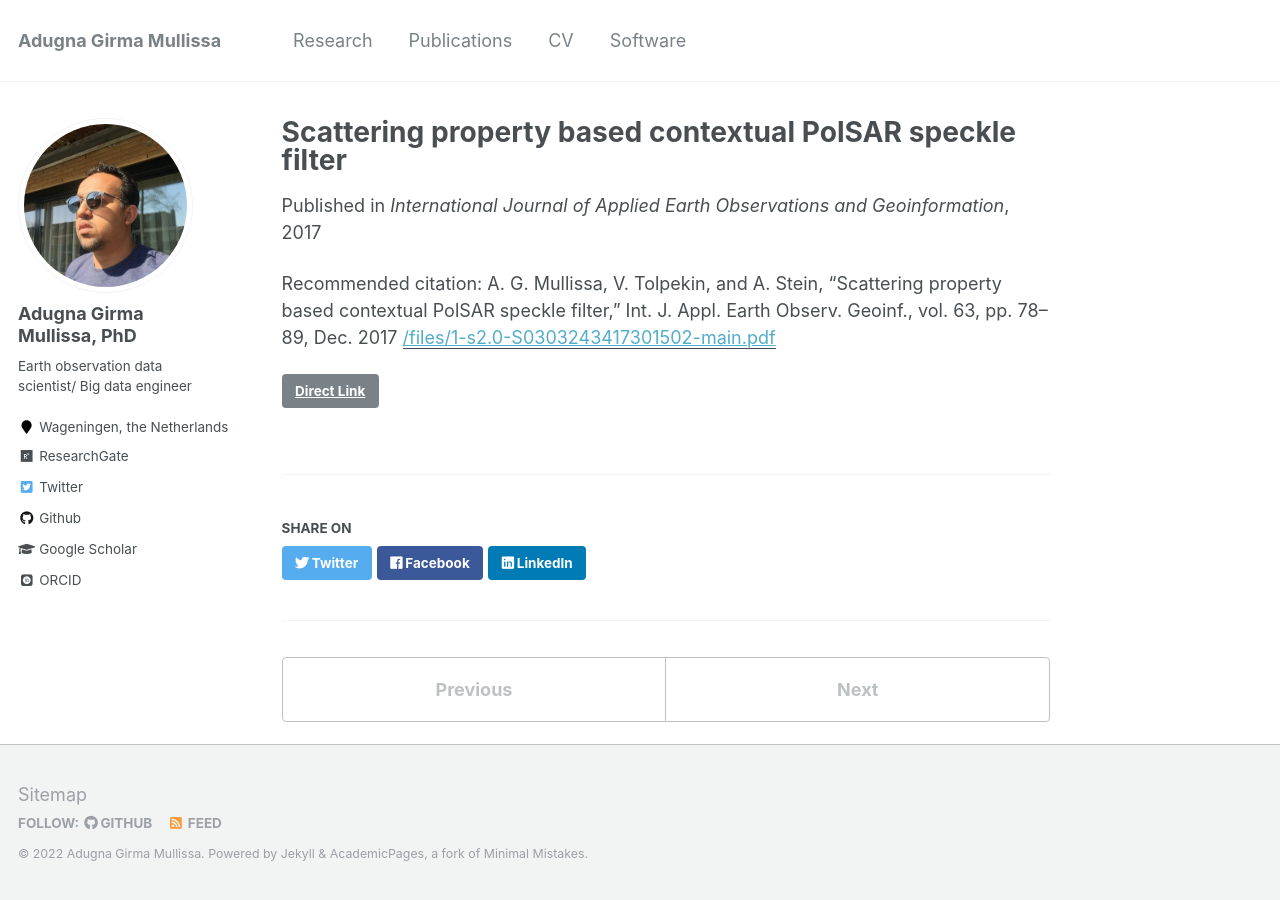
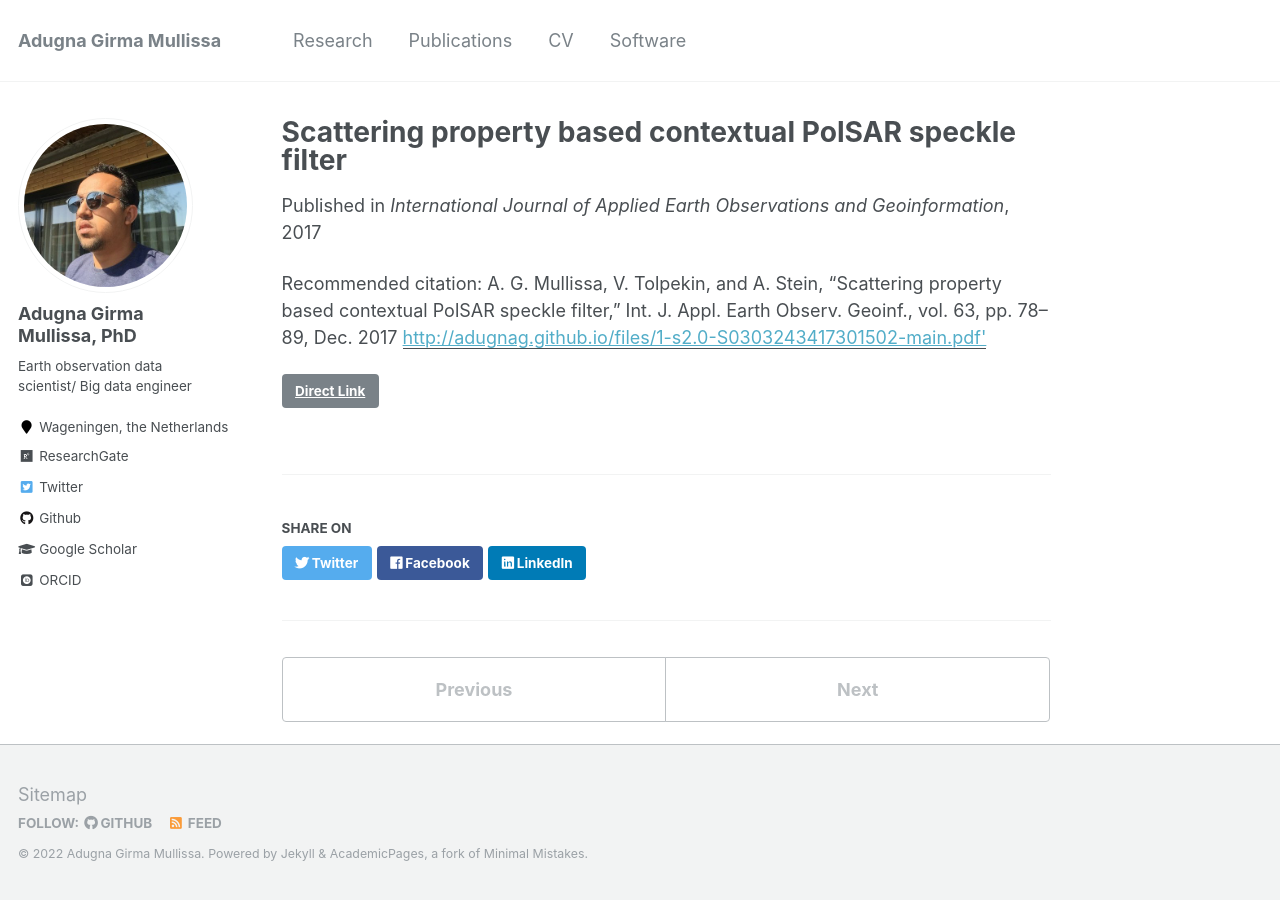
Before and after one commit to adugnag/adugnag.github.io, a Jekyll site: the page built from _publications/paper9.md, in a window 1280 px wide. Built offline with Jekyll 4.4.1, drawn with Linux system fonts in a browser that asks for light colours; some web fonts are replaced; part of the change alters nothing that is shown.

Commit message:
Update paper9.md

```diff
--- a/_publications/paper9.md
+++ b/_publications/paper9.md
@@ -5,7 +5,7 @@ permalink: /publication/paper8
 excerpt: ''
 date: 2017-08-26
 venue: 'International Journal of Applied Earth Observations and Geoinformation'
-paperurl: '/files/1-s2.0-S0303243417301502-main.pdf'
+paperurl: http://adugnag.github.io/files/1-s2.0-S0303243417301502-main.pdf'
 link: 'http://dx.doi.org/10.1016/j.jag.2017.07.011'
 citation: 'A. G. Mullissa, V. Tolpekin, and A. Stein, “Scattering property based contextual PolSAR speckle filter,” Int. J. Appl. Earth Observ. Geoinf., vol. 63, pp. 78–89, Dec. 2017'
 ---
```
